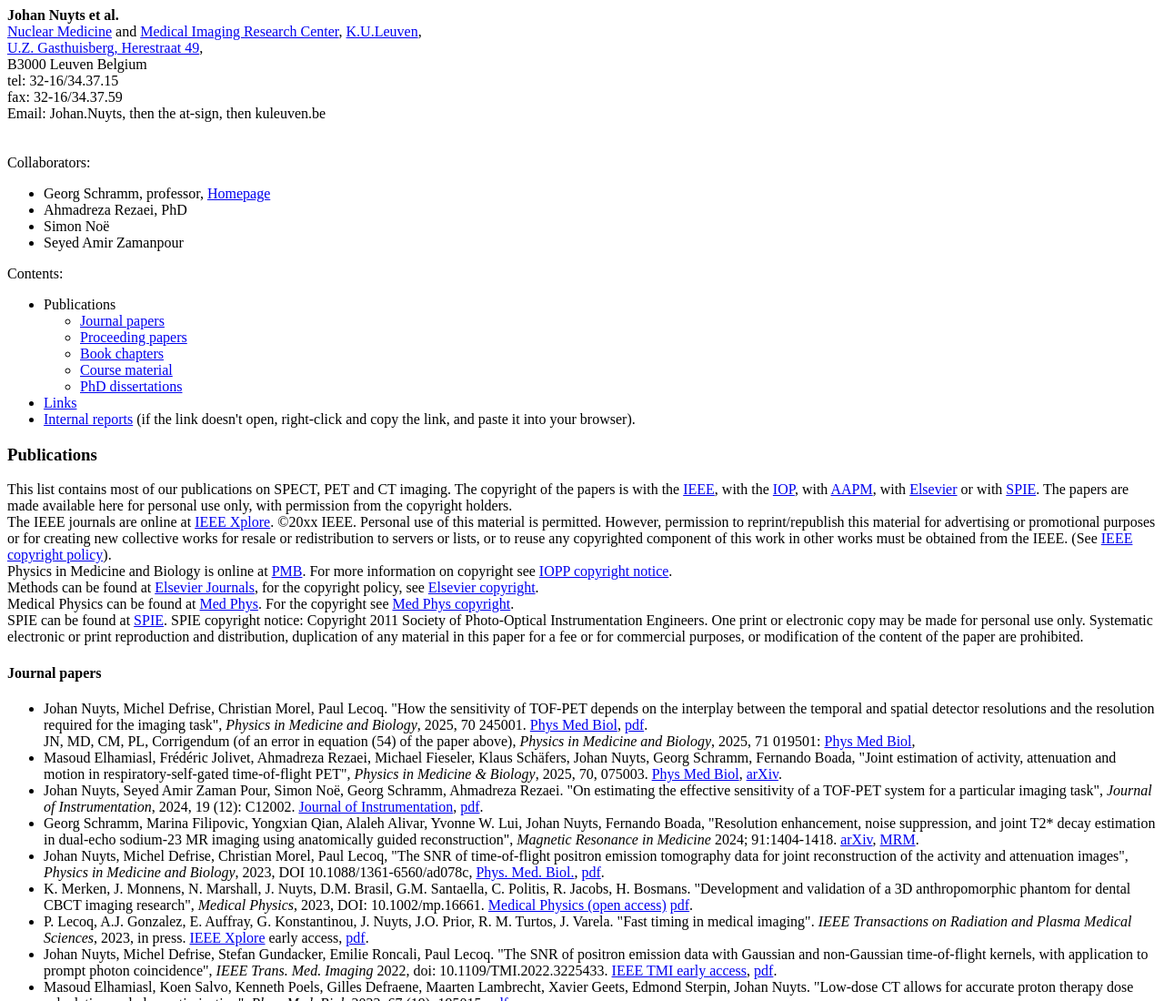
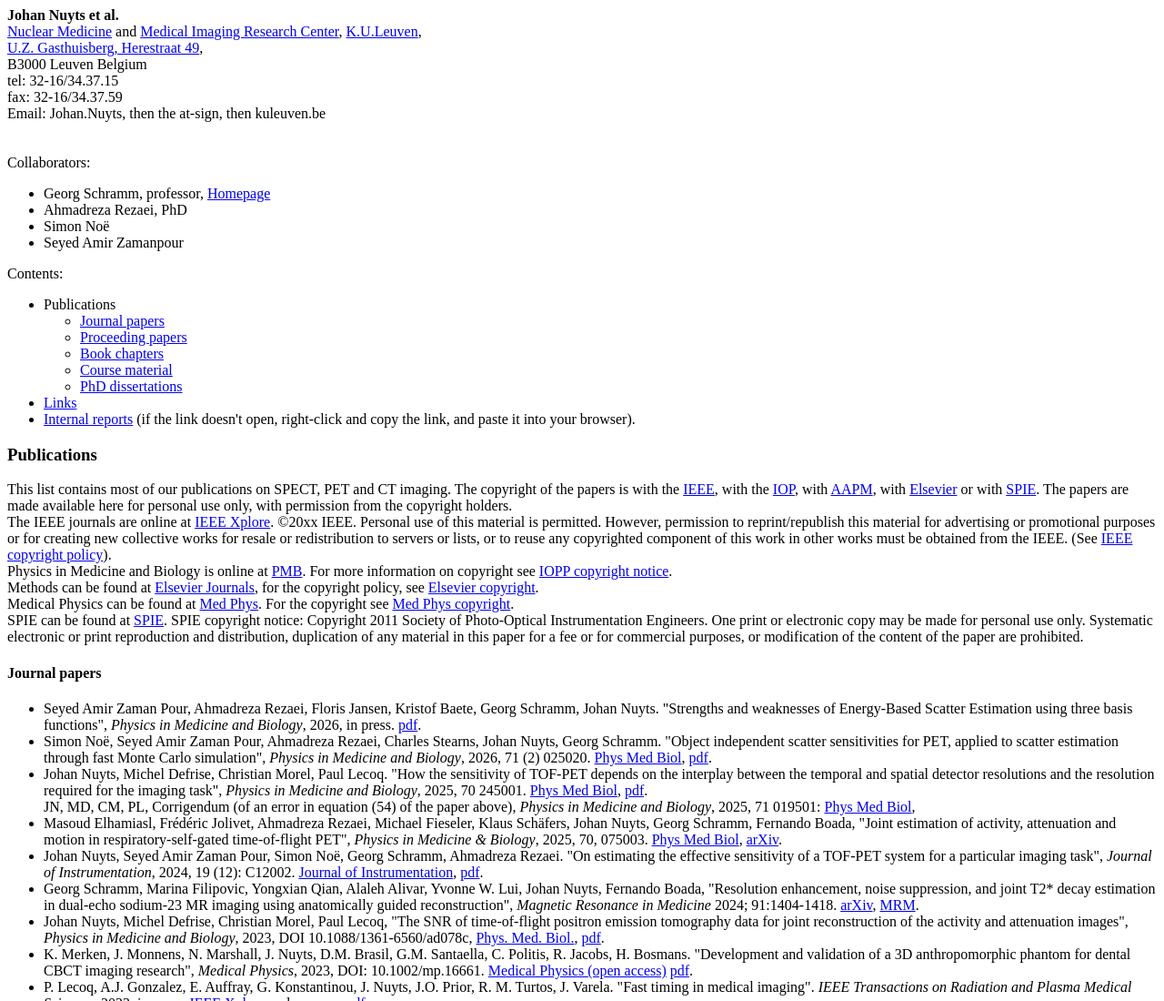
Before and after one commit to johannuyts/johannuyts.github.io, a plain HTML site: page index.html in a window 1280 px wide. Shown: the top 1100 px of the page at 91% size. Drawn offline with Linux system fonts and the light colour scheme.

Commit message:
Added papers by Simon and Amir.

```diff
--- a/index.html
+++ b/index.html
@@ -132,6 +132,17 @@
 <h4><a name="l_papers">Journal papers</a></h4>
 <!-- ======================================= -->
 <ul>
+<li> Seyed Amir Zaman Pour, Ahmadreza Rezaei, Floris Jansen, Kristof Baete, Georg Schramm, Johan Nuyts.
+"Strengths and weaknesses of Energy-Based Scatter Estimation using three basis functions",
+<i>Physics in Medicine and Biology</i>, 2026, in press.
+<a href="publications/Amir_EBSE_PMB2026.pdf">pdf</a>.
+
+<li> Simon No&euml;, Seyed Amir Zaman Pour, Ahmadreza Rezaei, Charles Stearns, Johan Nuyts, Georg Schramm.
+"Object independent scatter sensitivities for PET, applied to scatter estimation through fast Monte Carlo simulation", <i>Physics in Medicine and Biology</i>, 2026, 71 (2) 025020.
+<a href="https://doi.org/10.1088/1361-6560/ae3a31">Phys Med Biol</a>,
+<a href="publications/SimonNoe_scatsens_PMB2026.pdf">pdf</a>.
+</li>
+
 <li> Johan Nuyts, Michel Defrise, Christian Morel, Paul Lecoq. "How the sensitivity of TOF-PET depends on the interplay between the temporal and spatial detector resolutions and the resolution required for the imaging task", <i>Physics in Medicine and Biology</i>, 2025, 70 245001.
 <a href="https://doi.org/10.1088/1361-6560/ae241a">Phys Med Biol</a>,
 <a href="publications/TOF_det_resol_PMB2025c.pdf">pdf</a>.
```
Also changed, not shown: 2 other files.
